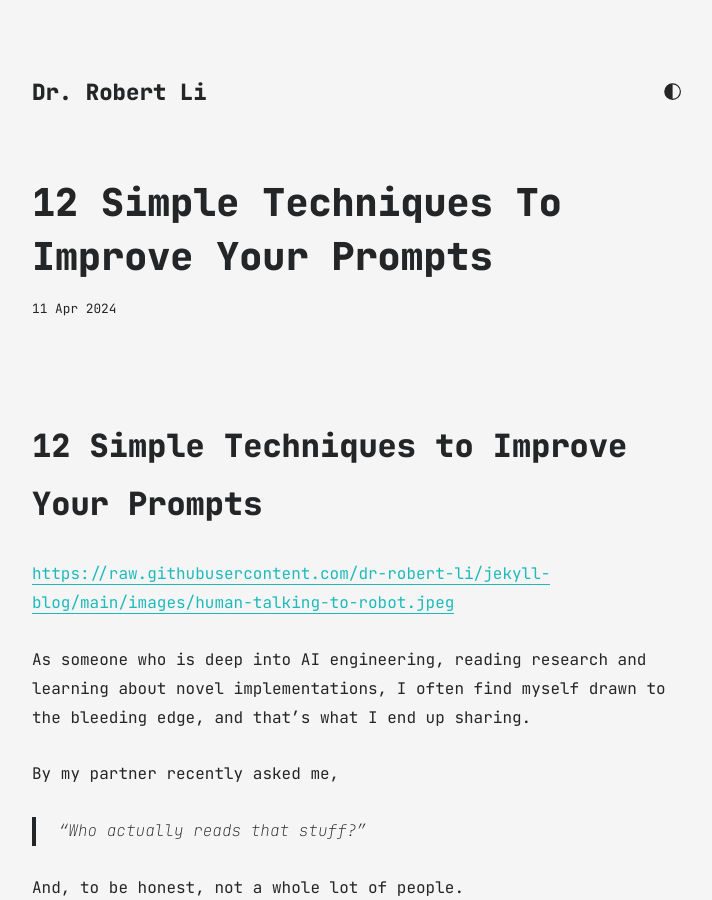
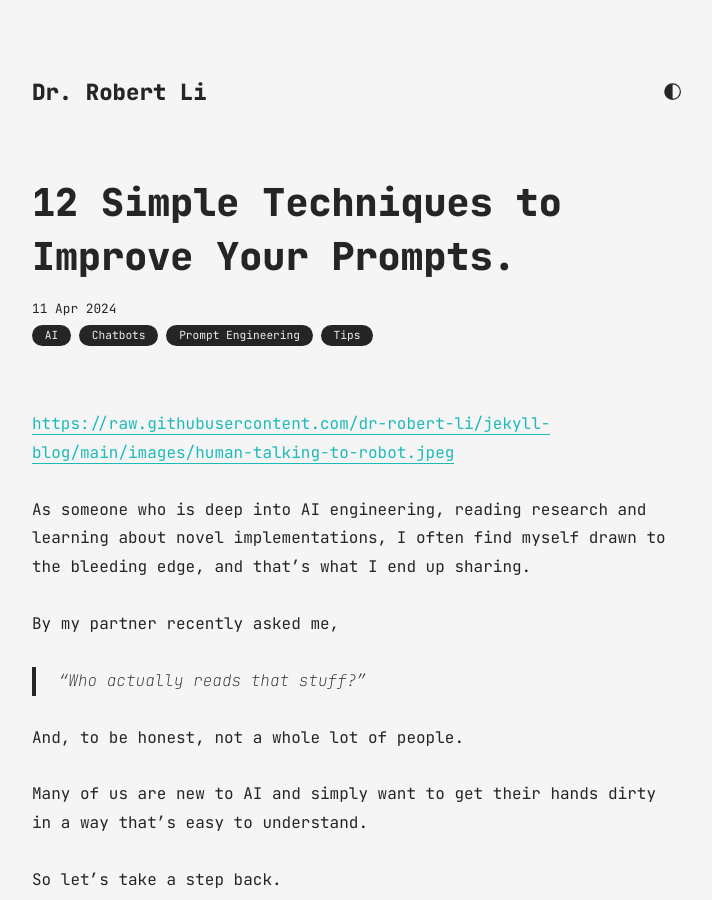
Before and after one commit to dr-robert-li/jekyll-blog, a Jekyll site: the page built from all_collections/_posts/2024-04-11-12-simple-techniques-to-improve-your-prompts.md, in a window 1280 px wide and 900 px high. Shown: the whole window, without its empty margins (283-995 px from the left). Built offline with Jekyll 4.4.1, drawn with Linux system fonts in a browser that asks for light colours.

Commit message:
new post 12 prompt techniques

```diff
--- a/all_collections/_posts/2024-04-11-12-simple-techniques-to-improve-your-prompts.md
+++ b/all_collections/_posts/2024-04-11-12-simple-techniques-to-improve-your-prompts.md
@@ -1,4 +1,9 @@
-# 12 Simple Techniques to Improve Your Prompts
+---
+layout: post
+title: 12 Simple Techniques to Improve Your Prompts.
+date: 2024-04-11
+categories: [AI, Chatbots, Prompt Engineering, Tips]
+---
 
 [https://raw.githubusercontent.com/dr-robert-li/jekyll-blog/main/images/human-talking-to-robot.jpeg](https://raw.githubusercontent.com/dr-robert-li/jekyll-blog/main/images/human-talking-to-robot.jpeg)
 
```
